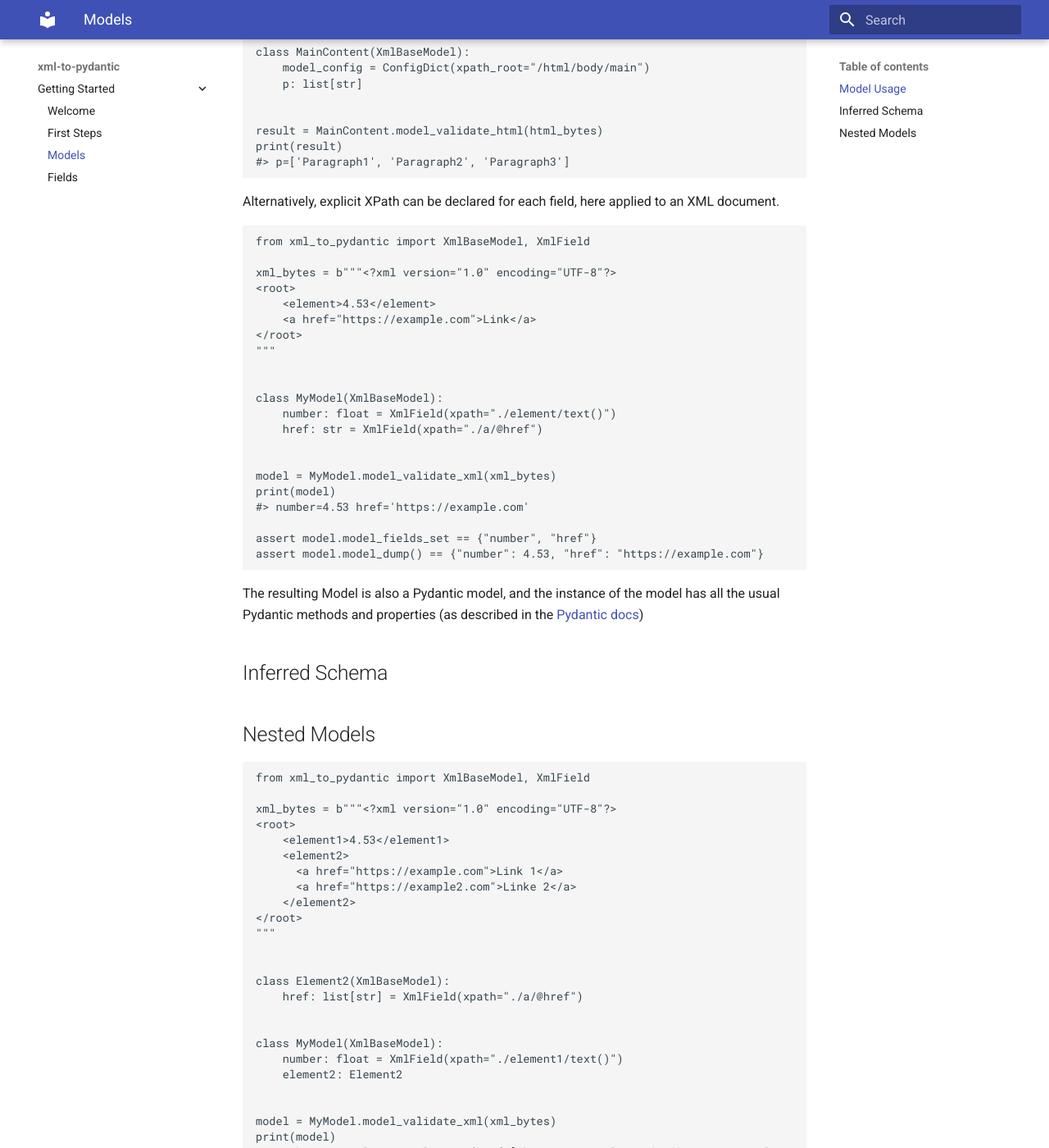
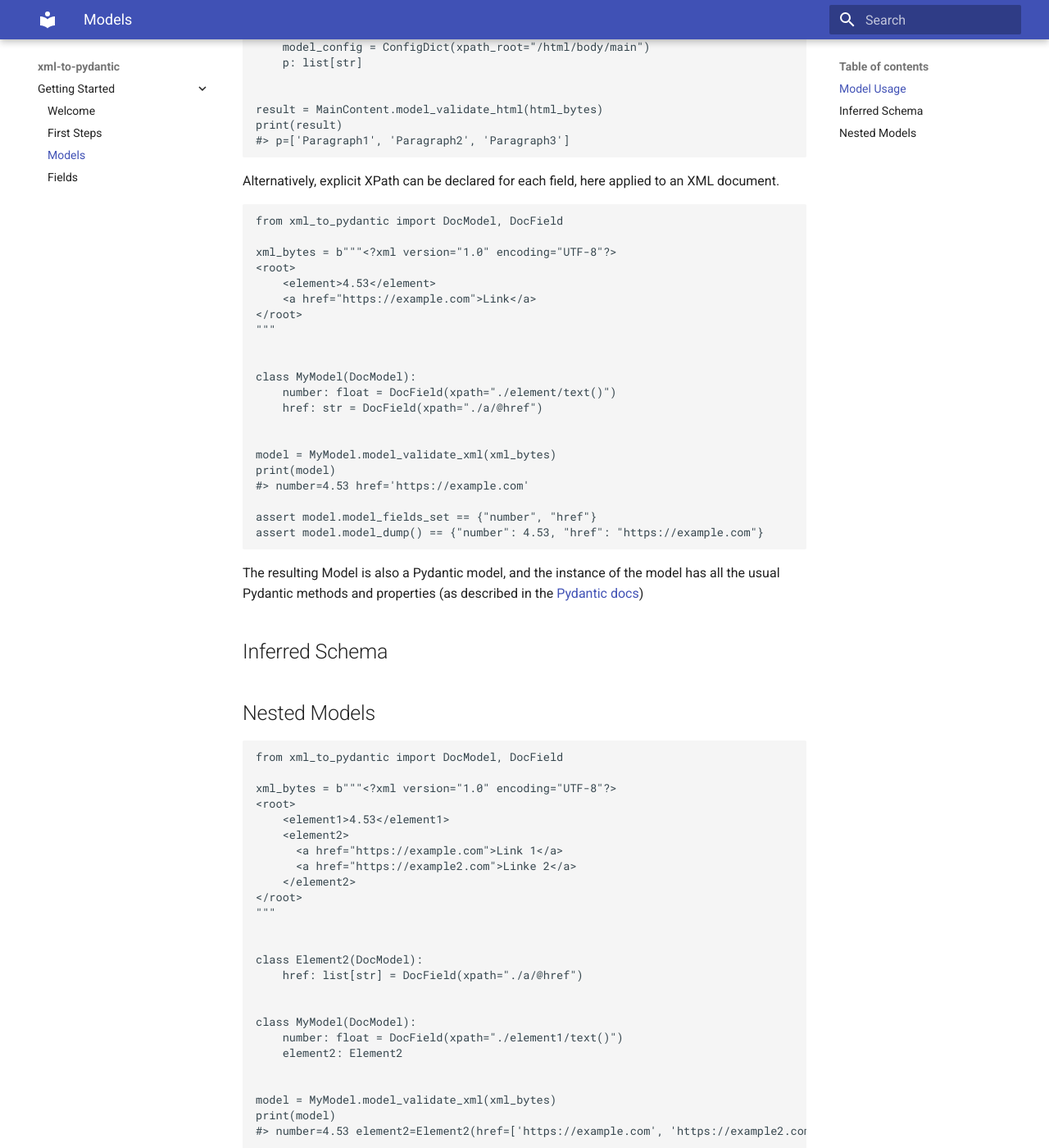
Before and after one commit to simw/xml-to-pydantic, an MkDocs documentation site: the page built from docs/models.md, in a window 1280 px wide and 1400 px high, scrolled down 864 px. Shown: the whole window at 82% size. Built offline with MkDocs 1.6.1 and Material for MkDocs 9.7.7, drawn with Linux system fonts in a browser that asks for light colours; some of the changed text lies outside the part shown.

Commit message:
Renaming: XmlBaseModel -> DocModel, XmlField -> DocField

````diff
--- a/docs/models.md
+++ b/docs/models.md
@@ -3,7 +3,7 @@
 ## Model Usage
 
 In xml-to-pydantic, the mapping from HTML / XML to Python object
-fields is through `XmlBaseModel`.
+fields is through `DocModel`.
 
 This is very similar to BaseModel from Pydantic (in fact, it extends it),
 and how it extracts data from JSON or Python dictionaries.
@@ -13,7 +13,7 @@ either be inferred from the structure of the model (if the HTML / XML
 structure is simple). Here, this is applied to an HTML document.
 
 ```py
-from xml_to_pydantic import ConfigDict, XmlBaseModel
+from xml_to_pydantic import ConfigDict, DocModel
 
 html_bytes = b"""
 <!doctype html>
@@ -38,7 +38,7 @@ html_bytes = b"""
 """
 
 
-class MainContent(XmlBaseModel):
+class MainContent(DocModel):
     model_config = ConfigDict(xpath_root="/html/body/main")
     p: list[str]
 
@@ -52,7 +52,7 @@ Alternatively, explicit XPath can be declared
 for each field, here applied to an XML document.
 
 ```py
-from xml_to_pydantic import XmlBaseModel, XmlField
+from xml_to_pydantic import DocModel, DocField
 
 xml_bytes = b"""<?xml version="1.0" encoding="UTF-8"?>
 <root>
@@ -62,9 +62,9 @@ xml_bytes = b"""<?xml version="1.0" encoding="UTF-8"?>
 """
 
 
-class MyModel(XmlBaseModel):
-    number: float = XmlField(xpath="./element/text()")
-    href: str = XmlField(xpath="./a/@href")
+class MyModel(DocModel):
+    number: float = DocField(xpath="./element/text()")
+    href: str = DocField(xpath="./a/@href")
 
 
 model = MyModel.model_validate_xml(xml_bytes)
@@ -87,7 +87,7 @@ and properties (as described in the [Pydantic docs](https://docs.pydantic.dev/la
 ## Nested Models
 
 ```py
-from xml_to_pydantic import XmlBaseModel, XmlField
+from xml_to_pydantic import DocModel, DocField
 
 xml_bytes = b"""<?xml version="1.0" encoding="UTF-8"?>
 <root>
@@ -100,12 +100,12 @@ xml_bytes = b"""<?xml version="1.0" encoding="UTF-8"?>
 """
 
 
-class Element2(XmlBaseModel):
-    href: list[str] = XmlField(xpath="./a/@href")
+class Element2(DocModel):
+    href: list[str] = DocField(xpath="./a/@href")
 
 
-class MyModel(XmlBaseModel):
-    number: float = XmlField(xpath="./element1/text()")
+class MyModel(DocModel):
+    number: float = DocField(xpath="./element1/text()")
     element2: Element2
 
 
--- a/src/xml_to_pydantic/__init__.py
+++ b/src/xml_to_pydantic/__init__.py
@@ -1,12 +1,12 @@
-from .model import ConfigDict, XmlBaseModel, XmlField, XmlModelError, XmlParsingError
+from .model import ConfigDict, DocField, DocModel, XmlModelError, XmlParsingError
 
 __version__ = "0.2"
 
 __all__ = [
     "__version__",
     "ConfigDict",
-    "XmlBaseModel",
-    "XmlField",
+    "DocModel",
+    "DocField",
     "XmlModelError",
     "XmlParsingError",
 ]
````
Also changed, not shown: README.md (+14 -14 lines), docs/fields.md (+7 -7 lines), 5 other files.
